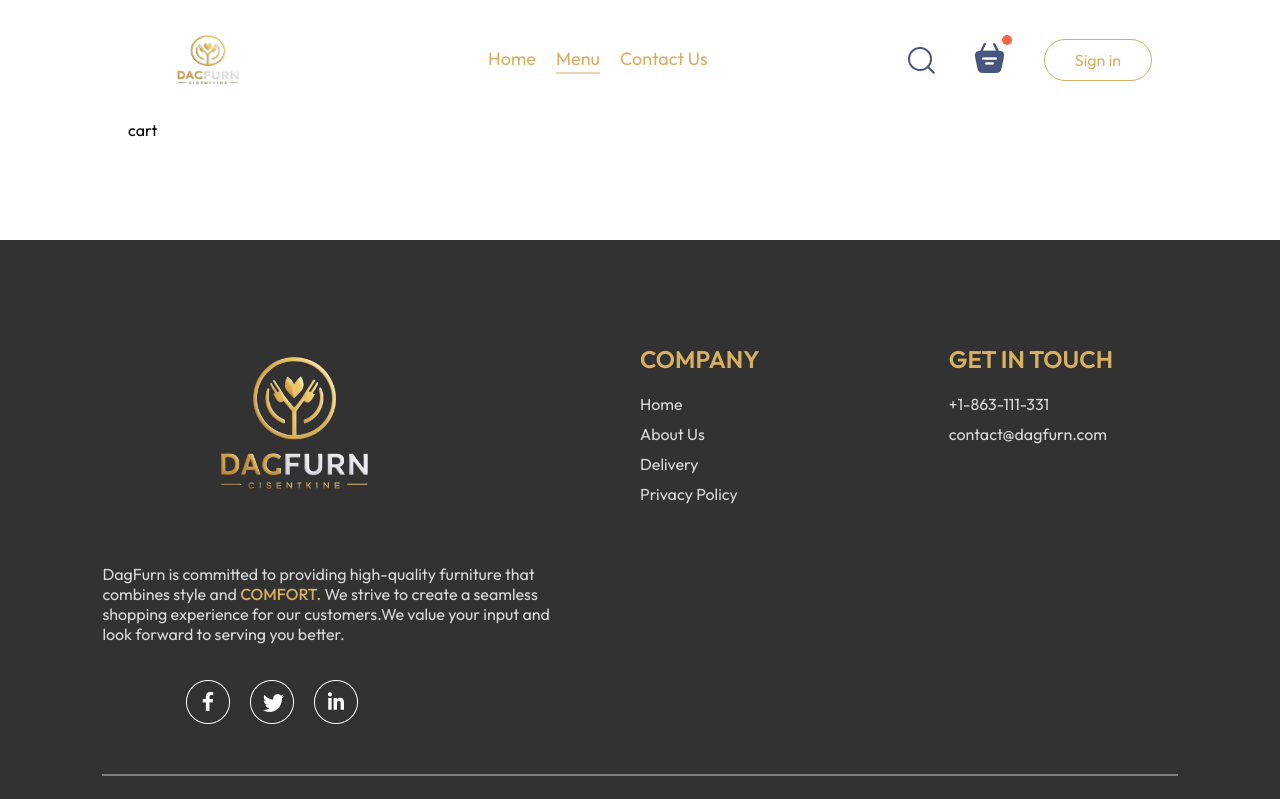
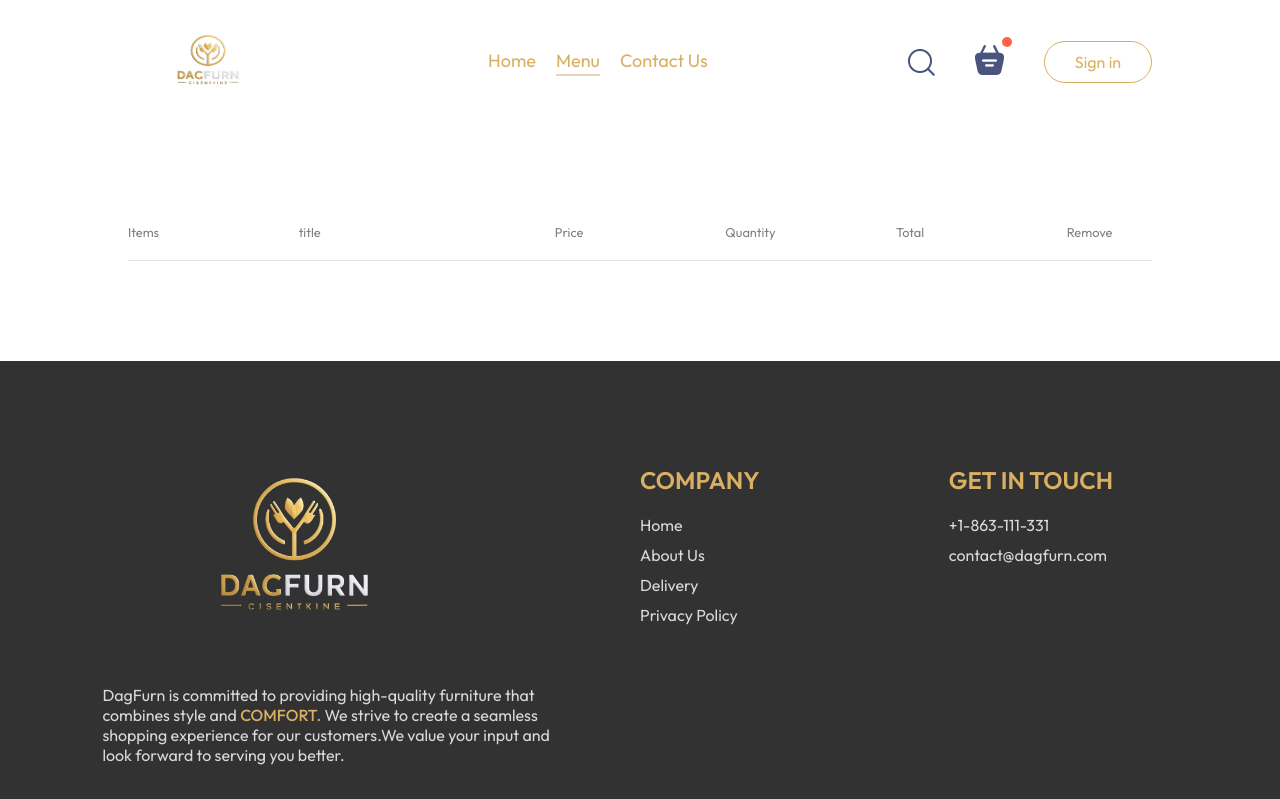
Before and after one commit to BalasaitejaG/Dagfurn, a React (Vite) app: page /cart in a window 1280 px wide. Shown: the top 799 px of the page. Built offline with nearby package versions, Linux system fonts and the light colour scheme.

Commit message:
adding elements to the cart is done....still things to be done

```diff
--- a/src/components/nav-bar/Navbar.jsx
+++ b/src/components/nav-bar/Navbar.jsx
@@ -10,7 +10,7 @@
 
   return (
     <div className='navbar'>
-        <img src={assets.logo} alt="" className='logo'/>
+       <Link to='/'><img src={assets.logo} alt="" className='logo'/></Link>
         <ul className='navbar-menu'>
             <Link to='/' onClick={() => setMenu("home")} className={menu==="home"? "active":"" }>Home</Link>
             <a href='#ExploreMenu' onClick={() => setMenu("menu")} className={menu==="menu"? "active":"" }>Menu</a>
@@ -19,7 +19,7 @@
         <div className='navbar-right'>
             <img src={assets.search_icon} alt="" />
         <div className="navbar-search-icon">
-            <img src={assets.basket_icon} alt="" />
+            <Link to='/cart'><img src={assets.basket_icon} alt="" /></Link>
             <div className="dot"></div>
         </div>
         <button onClick={()=>setShowLogin(true)}>Sign in</button>
--- a/src/pages/cart/cart.css
+++ b/src/pages/cart/cart.css
@@ -0,0 +1,30 @@
+.cart {
+  margin-top: 100px;
+}
+
+.cart-items-title {
+  display: grid;
+  grid-template-columns: 1fr 1.5fr 1fr 1fr 1fr 0.5fr;
+  align-items: center;
+  color: gray;
+  font-size: max(1vw, 12px);
+}
+
+.cart-items-item {
+  margin: 10px 0;
+  color: black;
+}
+
+.cart-items-item img {
+  width: 85px;
+}
+
+.cart hr {
+  height: 1px;
+  background-color: #e2e2e2;
+  border: none;
+}
+
+.cart-items-item .cross {
+  cursor: pointer;
+}
--- a/src/pages/cart/cart.jsx
+++ b/src/pages/cart/cart.jsx
@@ -1,8 +1,49 @@
-// import React from "react";
+import React, { useContext } from "react";
 import "./cart.css";
+import { StoreContext } from "../../context/StoreContext";
+import { food_list } from "../../assets/assets";
 
 const cart = () => {
-  return <div>cart</div>;
+  const { cartItems, food_List, removeFromCart } = useContext(StoreContext);
+
+  return (
+    <div className="cart">
+      <div className="cart-items">
+        <div className="cart-items-title">
+          <p>Items</p>
+          <p>title</p>
+          <p>Price</p>
+          <p>Quantity</p>
+          <p>Total</p>
+          <p>Remove</p>
+        </div>
+        <br />
+        <hr />
+        {food_list.map((item, index) => {
+          if (cartItems[item._id] > 0) {
+            return (
+              <>
+                <div
+                  key={item._id}
+                  className="cart-items-title cart-items-item"
+                >
+                  <img src={item.image} alt="" />
+                  <p>{item.name}</p>
+                  <p>${item.price}</p>
+                  <p>{cartItems[item._id]}</p>
+                  <p>${item.price * cartItems[item._id]}</p>
+                  <p onClick={() => removeFromCart(item._id)} className="cross">
+                    x
+                  </p>
+                </div>
+                <hr />
+              </>
+            );
+          }
+        })}
+      </div>
+    </div>
+  );
 };
 
 export default cart;
```
